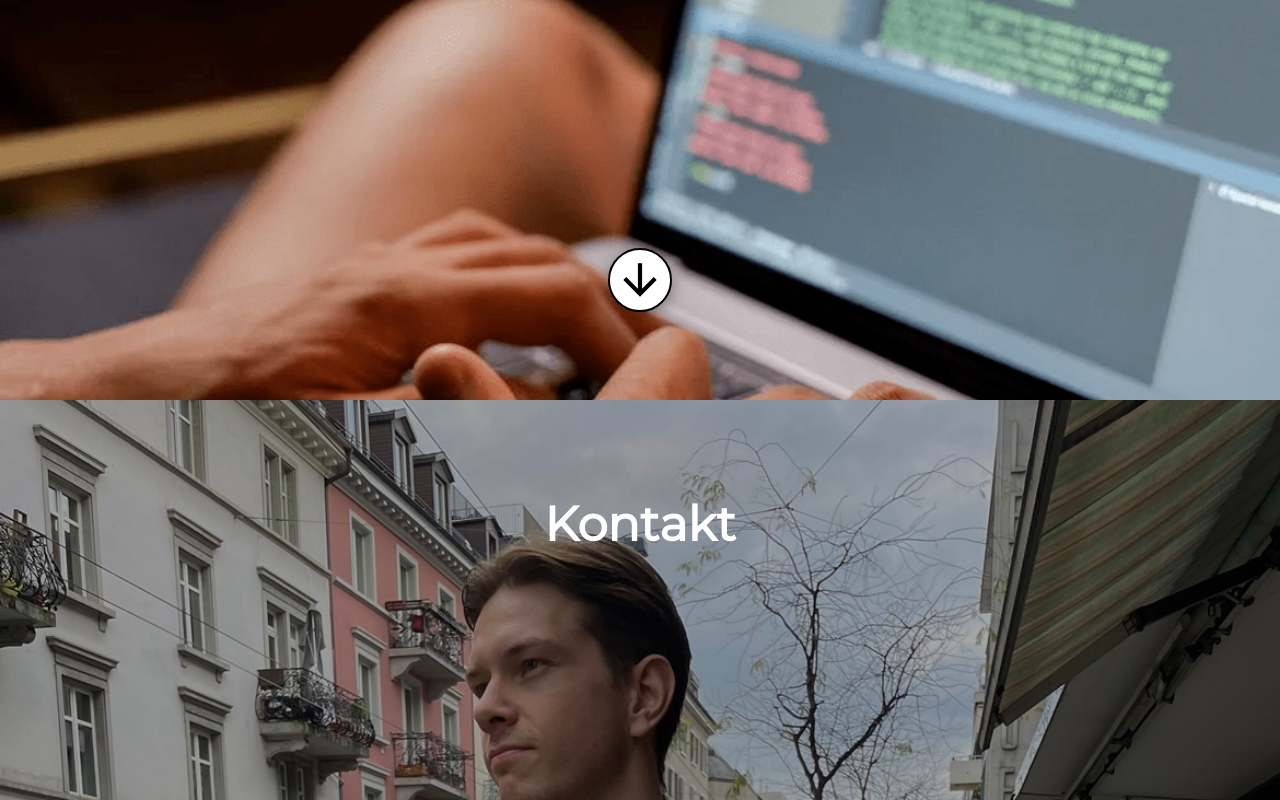
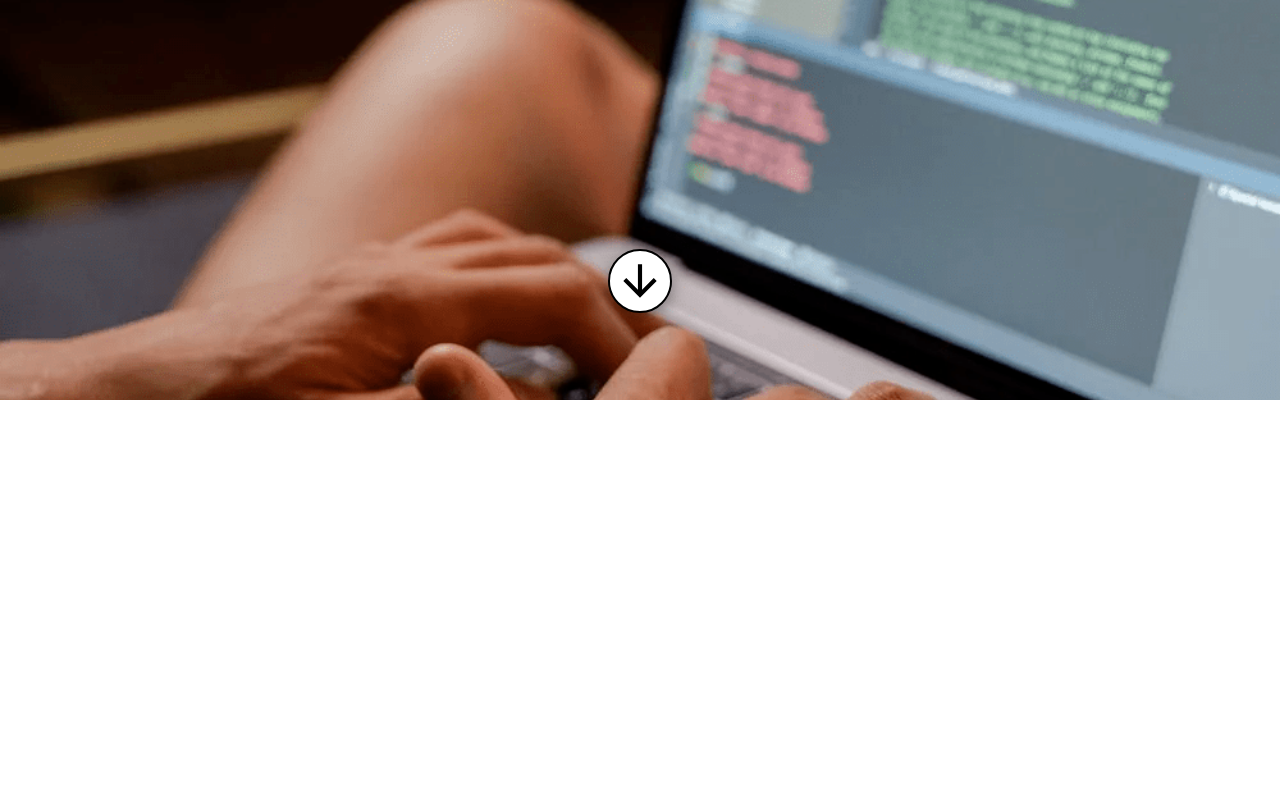
Before and after one commit to hellstromsamuel/personal-website, a React (Create React App) app: page / in a window 1280 px wide. Shown: the part 2000-2800 px from the top of the page. After the commit the page ends 2400 px from the top, so only its background shows below. Built offline with nearby package versions, Linux system fonts and the light colour scheme.

Commit message:
Removed contact page, TODO later

```diff
--- a/src/App.tsx
+++ b/src/App.tsx
@@ -9,7 +9,6 @@ import DarkFadeFullScrenn from "./components/DarkFadeFullScreen";
 import FrontPage from "./pages/FrontPage";
 import EducationPage from "./pages/EducationPage";
 import ProjectsPage from "./pages/ProjectsPage";
-import ContactPage from "./pages/ContactPage";
 
 function App() {
   const [isDarkMode, setDarkMode] = useState<boolean>(false);
@@ -32,10 +31,6 @@ function App() {
         <div className="bg" id="ProjectsPage">
           <ProjectsPage />
         </div>
-
-        <div className="bg" id="ContactPage">
-          <ContactPage />
-        </div>
       </div>
     </ThemeProvider>
   );
--- a/src/pages/ContactPage.tsx
+++ /dev/null
@@ -1,21 +0,0 @@
-import { Typography } from "@mui/material";
-import DownButton from "../components/DownButton";
-
-const ContactPage = () => {
-  return (
-    <div className="PageContent">
-      <Typography variant="h1" sx={{ marginTop: "12vh" }}>
-        Kontakt
-      </Typography>
-      <div
-        style={{
-          marginTop: "auto",
-        }}
-      >
-        <DownButton scrollDirection="FrontPage" />
-      </div>
-    </div>
-  );
-};
-
-export default ContactPage;
--- a/src/styles/App.css
+++ b/src/styles/App.css
@@ -70,13 +70,3 @@
 #ProjectsPage {
   background-image: url("./../img/coding.png");
 }
-
-#ContactPage {
-  background-image: url("./../img/profile_2.jpg");
-}
-
-@media screen and (min-width: 700px) {
-  #ContactPage {
-    background-image: url("./../img/profile_2_wide.jpg");
-  }
-}
```
Also changed, not shown: src/img/profile_2.jpg (deleted), src/img/profile_2_wide.jpg (deleted).
